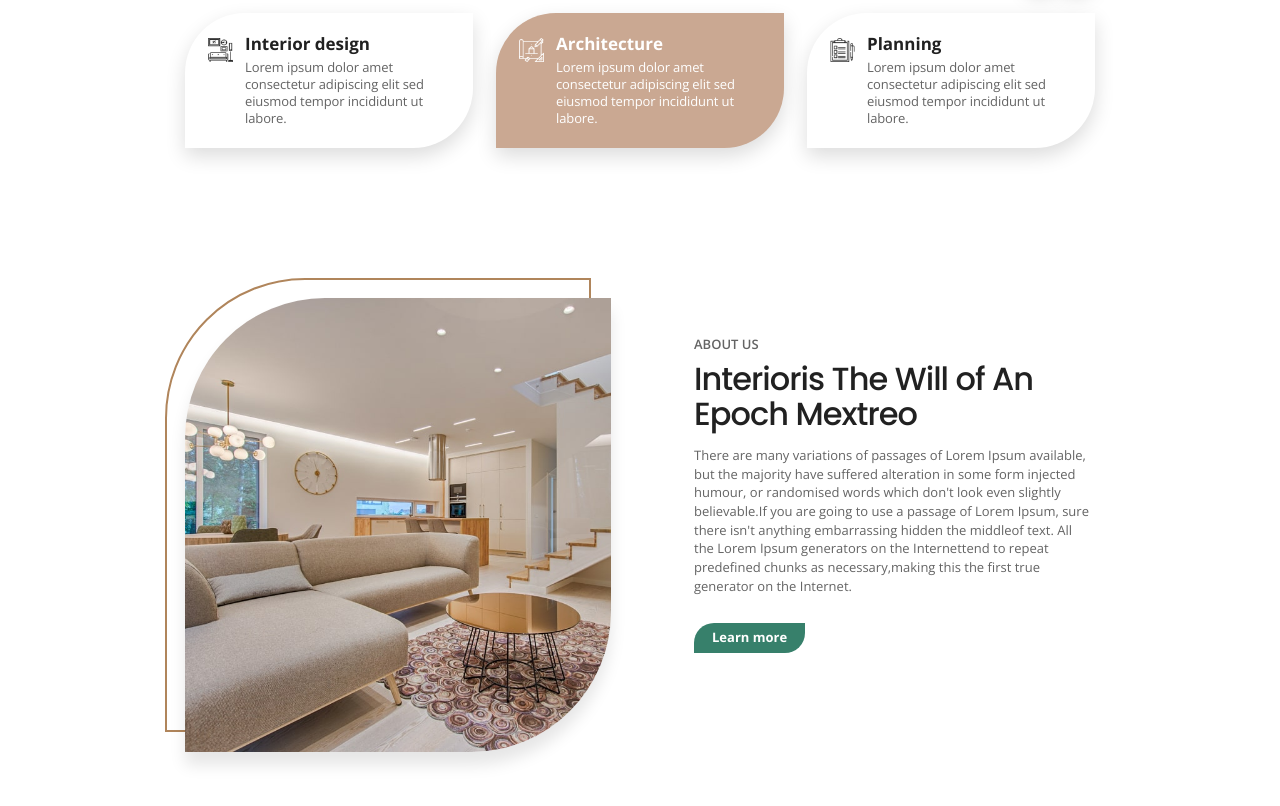
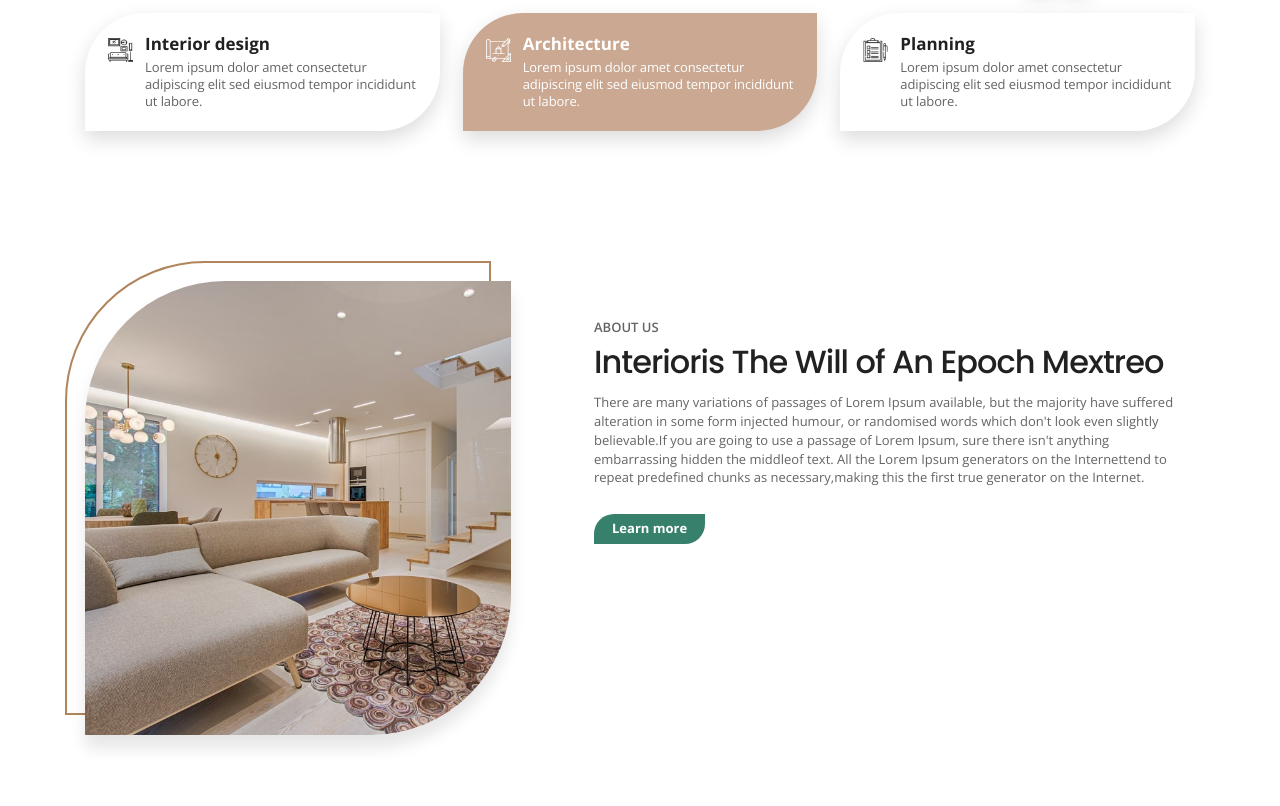
Before and after one commit to Zymbsis-fs/Home-Design, a plain HTML site: page index.html in a window 1280 px wide. Shown: the part 666-1472 px from the top of the page. Drawn offline with nearby package versions, Linux system fonts and the light colour scheme.

Commit message:
Update padding

```diff
--- a/css/styles.css
+++ b/css/styles.css
@@ -50,8 +50,8 @@ address {
 .container {
   width: 100%;
   max-width: 1200px;
-  padding-left: 145px;
-  padding-right: 145px;
+  padding-left: 45px;
+  padding-right: 45px;
   margin: 0 auto;
   /* border: 1px solid teal; */
 }
@@ -727,7 +727,7 @@ address {
 .blog-container {
   padding-top: 58px;
   padding-bottom: 77px;
-  padding-right: 100px;
+  padding-right: 0;
   background-color: #F8F8F8;
 }
 
```
